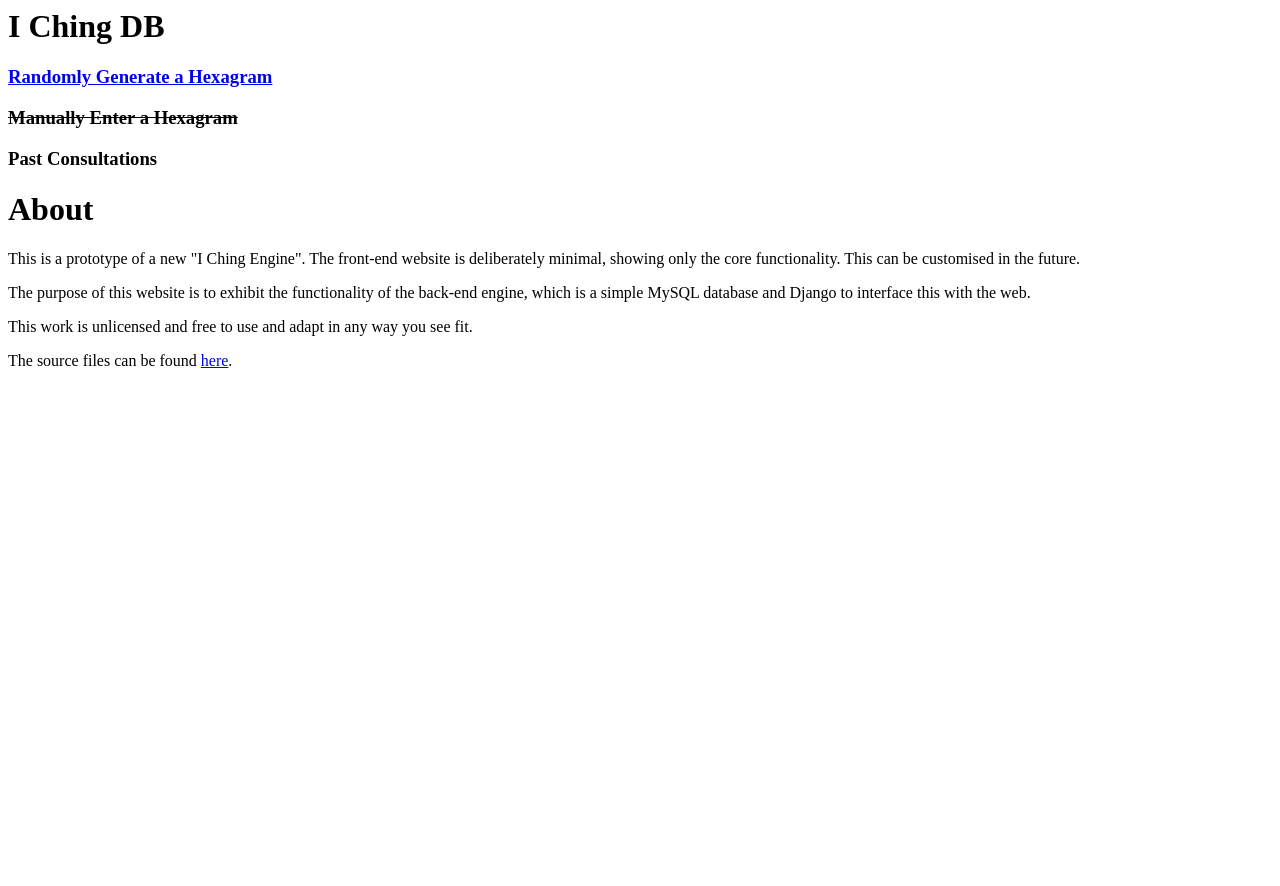
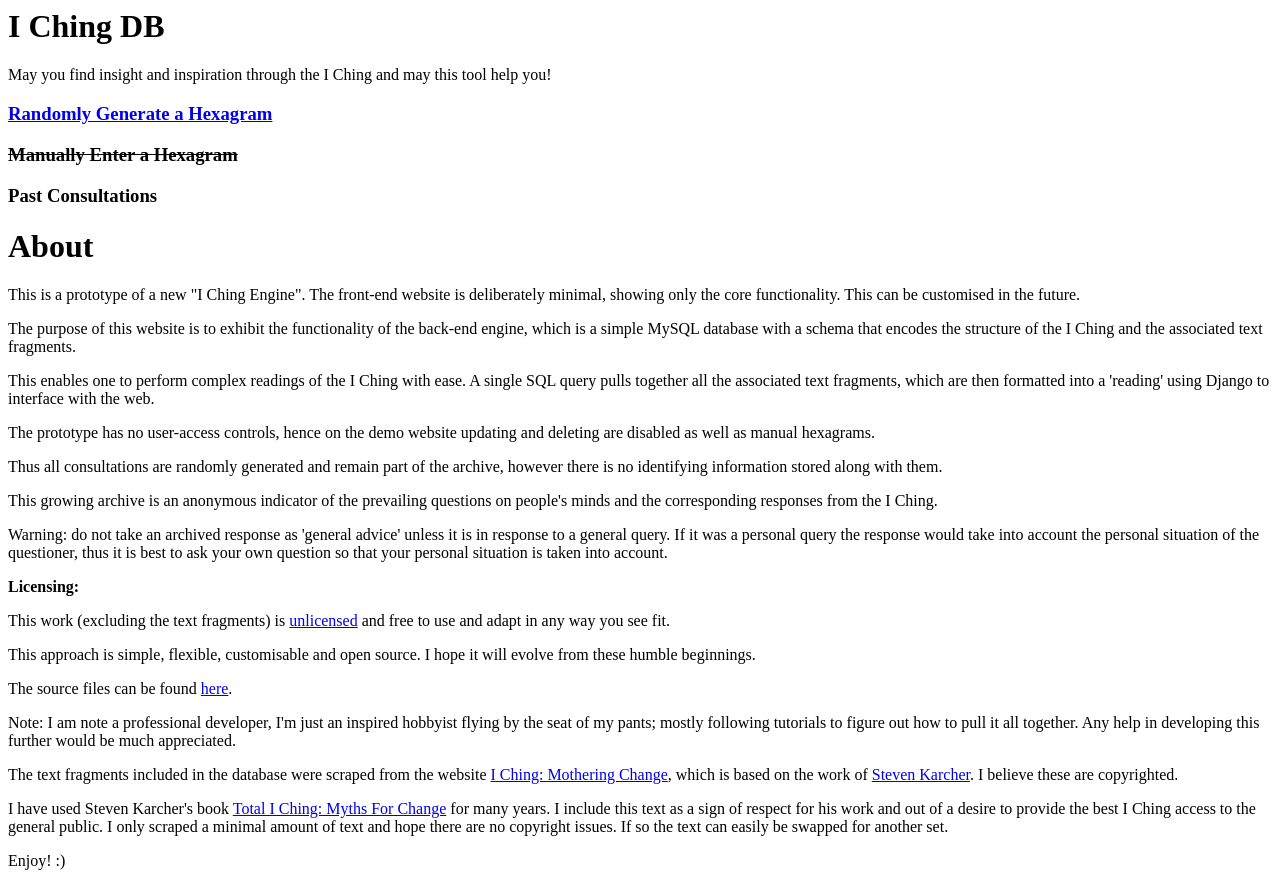
Before and after one commit to anandavala/ichingdb, a Django app: page /ichingdb/ in a window 1280 px wide. Before the commit the page ends 368 px from the top, so only its background shows below. Run offline with Django 3.2, Linux system fonts and the light colour scheme; data that the repository does not hold is empty; parts of the project's set-up code (start-up, migrations or seed data) failed here and were passed over.

Commit message:
Updated website text and readme.

```diff
--- a/ichingdb/templates/ichingdb/consultation_form.html
+++ b/ichingdb/templates/ichingdb/consultation_form.html
@@ -1,4 +1,8 @@
 <p><a href="{% url 'ichingdb:index' %}">Index</a></p>
+<p>Just click in the query field, type your query text then hit 'ENTER' or click 'Submit'.</p>
+<p>The lines and changing lines will then be randomised using the "3 coin method" (with the 'seed' set using the current time).</p>
+<p>Note: all consultations are recorded in the archive, however there is no identifying information stored along with them.</p>
+<p>This growing archive is an anonymous indicator of the prevailing questions on people's minds and the corresponding responses from the I Ching.</p>
 {% block content %}
 
 <form action="" method="post">
--- a/ichingdb/templates/ichingdb/index.html
+++ b/ichingdb/templates/ichingdb/index.html
@@ -1,4 +1,5 @@
 <h1>I Ching DB</h1>
+<p>May you find insight and inspiration through the I Ching and may this tool help you!</p>
 <h3><a href="{% url 'ichingdb:random' %}">Randomly Generate a Hexagram</a></h3>
 <h3><strike>Manually Enter a Hexagram</strike></h3>
 <!--<h3><a href="{% url 'ichingdb:cast' %}">Manually Enter a Hexagram</a></h3>-->
@@ -6,16 +7,27 @@
 <h3>Past Consultations</h3>
     <ul>
     {% for c in consultation_list %}
-        <li><a href="{% url 'ichingdb:reading' c.consultation_id %}">{{ c.consultation_id }}: {{ c.query }}</a></li>
+        <li><a href="{% url 'ichingdb:reading' c.consultation_id %}">{{ c.query }}</a></li>
     {% endfor %}
     </ul>
 {% else %}
     <p>No consultations are available.</p>
 {% endif %}
-<p></p>
-<p></p>
 <h1>About</h1>
 <p>This is a prototype of a new "I Ching Engine". The front-end website is deliberately minimal, showing only the core functionality. This can be customised in the future.</p>
-<p>The purpose of this website is to exhibit the functionality of the back-end engine, which is a simple MySQL database and Django to interface this with the web.</p>
-<p>This work is unlicensed and free to use and adapt in any way you see fit.</p>
+<p>The purpose of this website is to exhibit the functionality of the back-end engine, which is a simple MySQL database with a schema that encodes the structure of the I Ching and the associated text fragments.</p>
+<p>This enables one to perform complex readings of the I Ching with ease. A single SQL query pulls together all the associated text fragments, which are then formatted into a 'reading' using Django to interface with the web.</p>
+<p>The prototype has no user-access controls, hence on the demo website updating and deleting are disabled as well as manual hexagrams.</p>
+<p>Thus all consultations are randomly generated and remain part of the archive, however there is no identifying information stored along with them.</p>
+<p>This growing archive is an anonymous indicator of the prevailing questions on people's minds and the corresponding responses from the I Ching.</p>
+<p>Warning: do not take an archived response as 'general advice' unless it is in response to a general query. If it was a personal query the response would take into account the personal situation of the questioner, thus it is best to ask your own question so that your personal situation is taken into account.</p>
+<p><b>Licensing:</b></p>
+<p>This work (excluding the text fragments) is <a href="https://github.com/anandavala/ichingdb/blob/master/LICENSE">unlicensed</a> and free to use and adapt in any way you see fit.</p>
+<p>This approach is simple, flexible, customisable and open source. I hope it will evolve from these humble beginnings.</p>
 <p>The source files can be found <a href="https://github.com/anandavala/ichingdb/">here</a>.</p>
+<p>Note: I am note a professional developer, I'm just an inspired hobbyist flying by the seat of my pants; mostly following tutorials to figure out how to pull it all together. Any help in developing this further would be much appreciated.</p>
+<p>The text fragments included in the database were scraped from the website <a href="http://inthefamilyway.org/iching/">I Ching: Mothering Change</a>, which is based on the work of
+<a href="https://ichinglivingchange.org/">Steven Karcher</a>. I believe these are copyrighted.</p>
+<p>I have used Steven Karcher's book <a href="https://www.amazon.com/Total-I-Ching-Myths-Change/dp/074993980X/ref=sr_1_1?s=books&ie=UTF8&qid=1436475035&sr=1-1&keywords=Total+I+Ching%3A+Myths+for+Change">Total I Ching: Myths For Change</a>
+for many years. I include this text as a sign of respect for his work and out of a desire to provide the best I Ching access to the general public. I only scraped a minimal amount of text and hope there are no copyright issues. If so the text can easily be swapped for another set.</p>
+<p>Enjoy! :)</p>
```
Also changed, not shown: ichingdb/templates/ichingdb/reading.html (+9 -6 lines), README.md.
